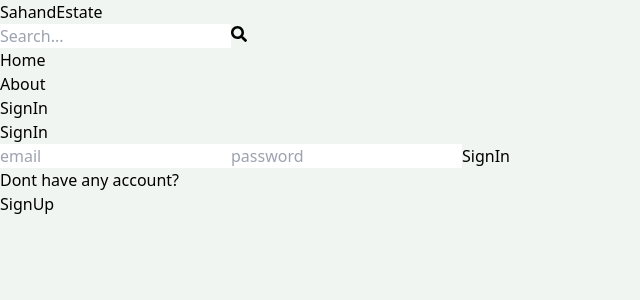
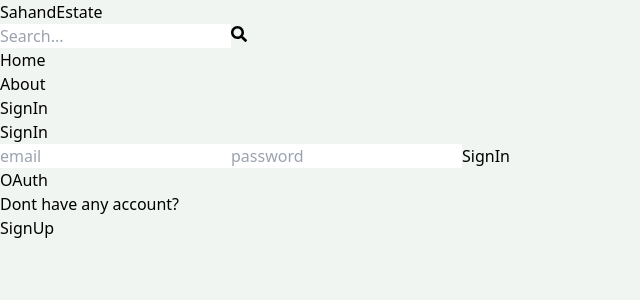
Before and after one commit to MoAnsarMansoorie/Real-Estate-MarketHub, a React (Vite) app in the folder client/: page /sign-in in a window 1280 px wide. Shown: the top 300 px of the page, without its empty margins (0-640 px from the left). Built offline with nearby package versions, Linux system fonts and the light colour scheme.

Commit message:
add redux persist

```diff
--- /dev/null
+++ b/client/src/components/OAuth.jsx
@@ -0,0 +1,9 @@
+import React from 'react'
+
+const OAuth = () => {
+  return (
+    <div>OAuth</div>
+  )
+}
+
+export default OAuth
--- a/client/src/pages/SignIn.jsx
+++ b/client/src/pages/SignIn.jsx
@@ -2,6 +2,7 @@
 import { Link, useNavigate } from "react-router-dom";
 import { useDispatch, useSelector } from "react-redux";
 import { signInFailure, signInStart, signInSuccess } from "../redux/user/userSlice.js";
+import OAuth from "../components/OAuth.jsx";
 
 const SignIn = () => {
   const [formData, setFormData] = useState({});
@@ -39,6 +40,7 @@
       navigate("/")
     } catch (error) {
       dispatch(signInFailure(error.message))
+      console.log(error)
     }
   };
   console.log(formData);
@@ -67,6 +69,7 @@
         >
           {loading ? "Loading..." : "SignIn"}
         </button>
+        <OAuth />
       </form>
       <div className="flex gap-2 mt-5">
         <p>Dont have any account?</p>
--- a/client/src/pages/SignUp.jsx
+++ b/client/src/pages/SignUp.jsx
@@ -1,5 +1,6 @@
 import React, { useState } from "react";
 import { Link, useNavigate } from "react-router-dom";
+import OAuth from "../components/OAuth";
 
 const SignUp = () => {
   const [formData, setFormData] = useState({});
@@ -75,6 +76,7 @@
         >
           {loading ? "Loading..." : "SignUp"}
         </button>
+        <OAuth />
       </form>
       <div className="flex gap-2 mt-5">
         <p>Have an account?</p>
```
